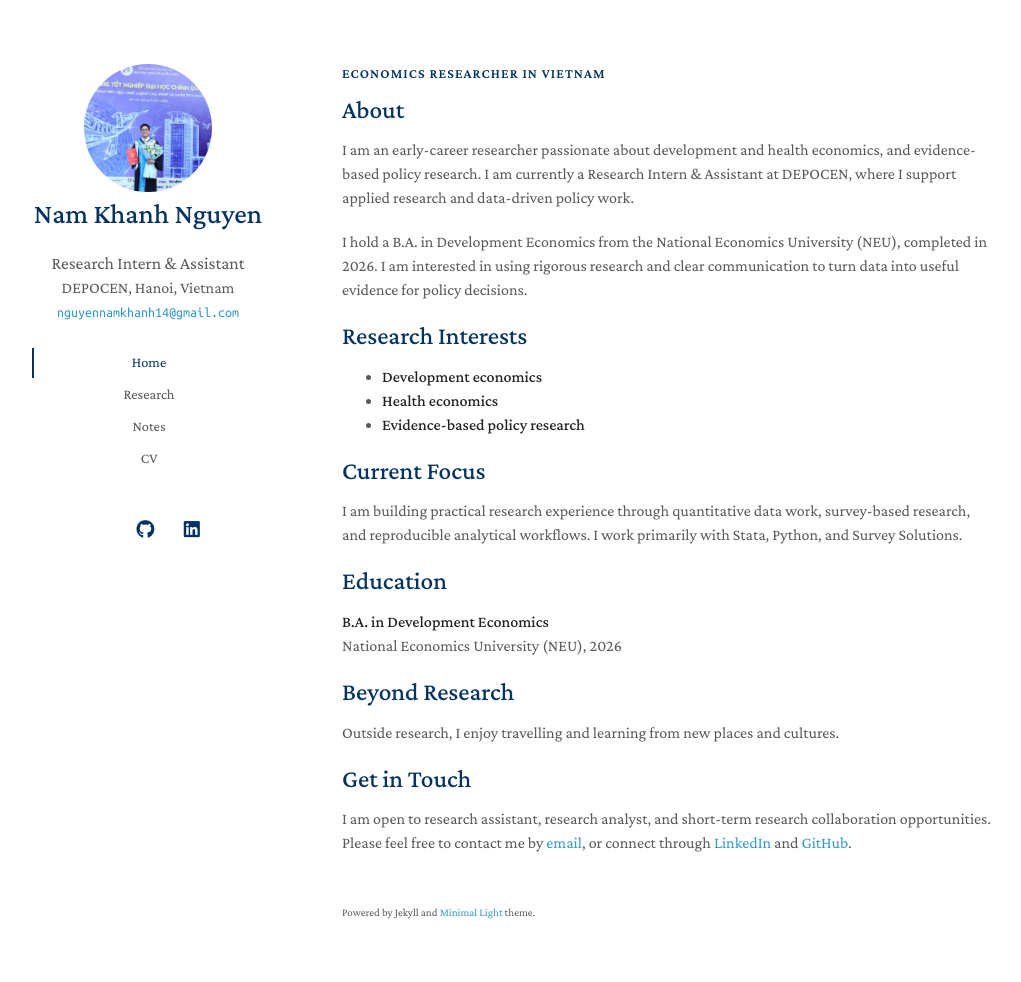
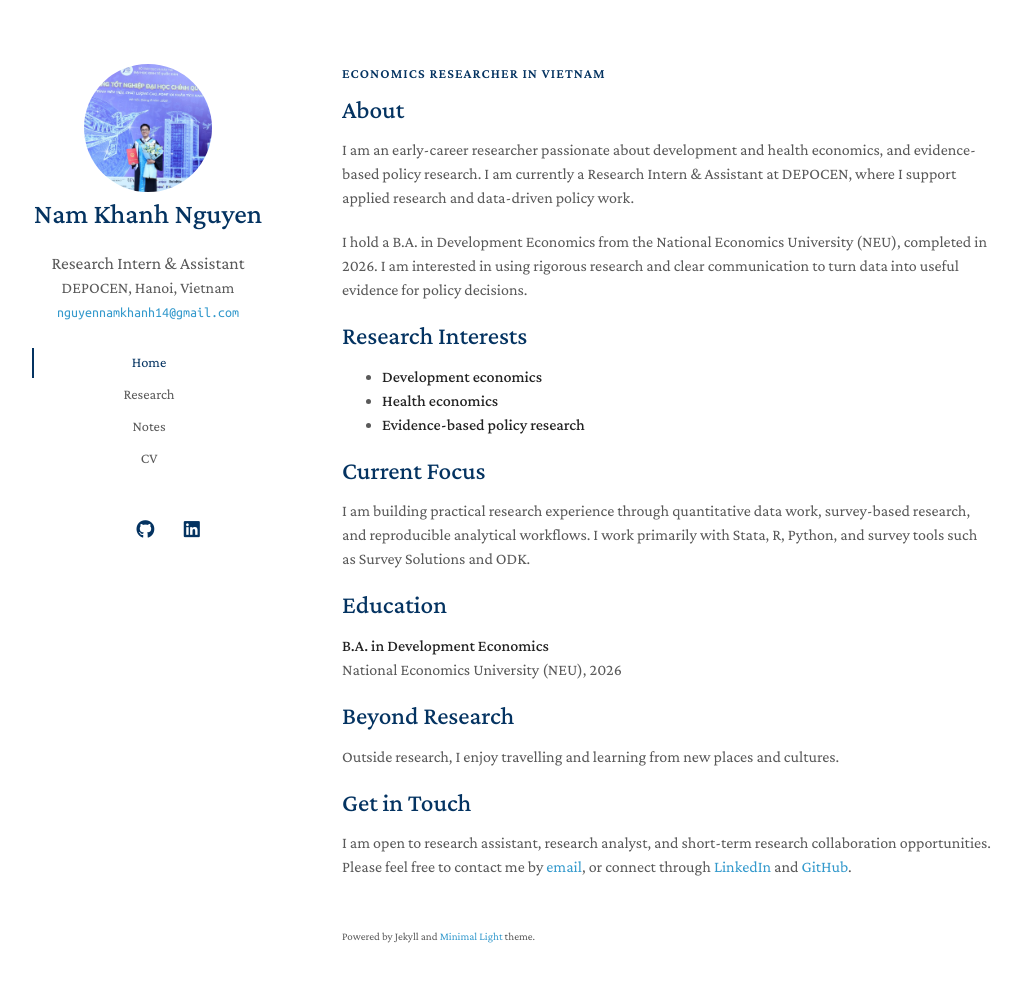
Before and after one commit to KhanhNguyen174/KhanhNguyen174.github.io, a Jekyll site: the page built from index.md, in a window 1280 px wide and 1017 px high. Shown: the top 982 px of the window, without its empty margins (128-1149 px from the left). Built offline with Jekyll 4.4.1, drawn with Linux system fonts in a browser that asks for light colours; a style sheet for code colours, icons or effects is not loaded.

Commit message:
Add R and ODK to research tools in index.md
Updated programming languages and tools used in research experience.

```diff
--- a/index.md
+++ b/index.md
@@ -18,7 +18,7 @@ I hold a B.A. in Development Economics from the National Economics University (N
 
 ## Current Focus
 
-I am building practical research experience through quantitative data work, survey-based research, and reproducible analytical workflows. I work primarily with Stata, Python, and Survey Solutions.
+I am building practical research experience through quantitative data work, survey-based research, and reproducible analytical workflows. I work primarily with Stata, R, Python, and survey tools such as Survey Solutions and ODK.
 
 ## Education
 
```
